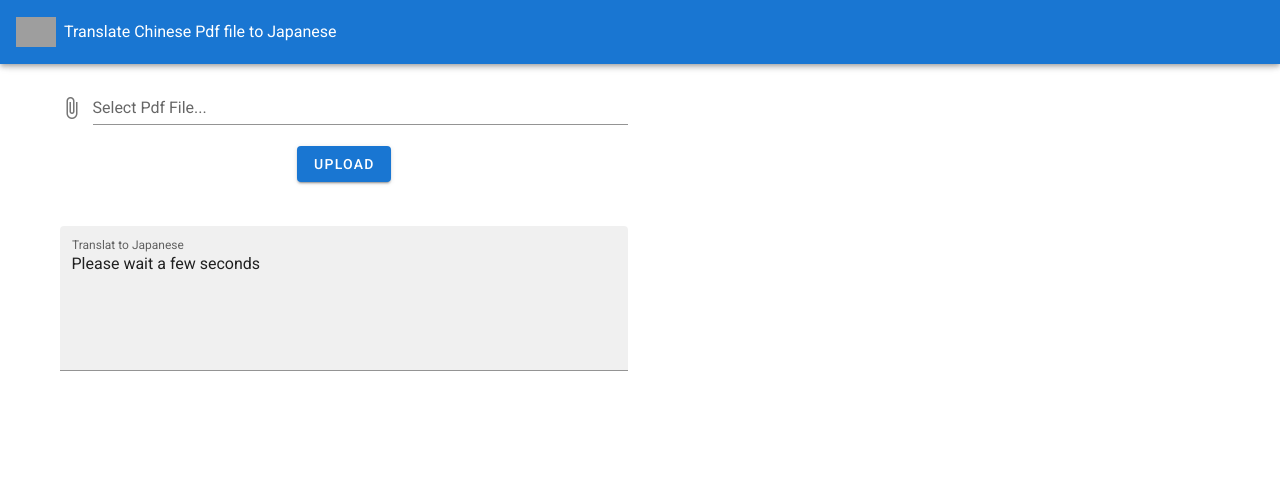
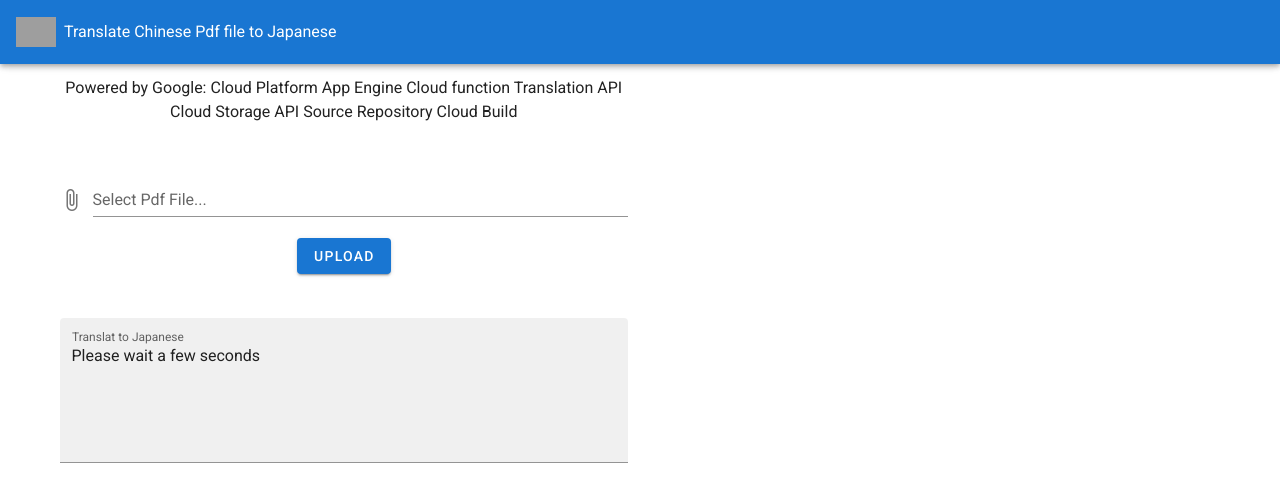
Before and after one commit to cmmo/pdf_translate, a Vue app: page / in a window 1280 px wide. Shown: the top 502 px of the page. Built offline with nearby package versions, Linux system fonts and the light colour scheme; grey boxes are pictures that could not be loaded; what vuefire would draw is missing.

Commit message:
tiny fix

```diff
--- a/src/components/HelloWorld.vue
+++ b/src/components/HelloWorld.vue
@@ -1,5 +1,11 @@
 <template>
   <v-container>
+    <v-row class="text-center">
+      <v-col class="mb-5" cols="6">
+        Powered by Google: Cloud Platform App Engine Cloud function Translation
+        API Cloud Storage API Source Repository Cloud Build
+      </v-col>
+    </v-row>
     <v-row class="text-center">
       <v-col class="mb-5" cols="6">
         <v-file-input
@@ -41,7 +47,7 @@
       const storageRef = storage.ref(`beforeTranslate.pdf`);
       console.log(storageRef);
       await storageRef.put(this.file).then(() => {
-        console.log("Uploaded file!");
+        console.log("File Uploaded!");
       });
 
       //check time
@@ -51,6 +57,10 @@
       let file_updatetime = timestamp - 1; // initial with past time
 
       while (file_updatetime < timestamp) {
+        if (file_updatetime < timestamp) {
+          await new Promise((resolve) => setTimeout(resolve, 1000)); // 1秒待つ
+          console.log("Wait 1 second");
+        } else {
           await storage
             .ref("afterTranslate.txt")
             .getMetadata()
@@ -61,10 +71,6 @@
             .catch((error) => {
               console.log(error);
             });
-
-        if (file_updatetime < timestamp) {
-          await new Promise(resolve => setTimeout(resolve, 1000)) // 1秒待つ
-          console.log("Wait 1 second")
         }
       }
 
@@ -81,7 +87,7 @@
           xhr.onload = () => {
             let translatedText = xhr.response;
             console.log(translatedText);
-            this.text = translatedText
+            this.text = translatedText;
           };
           xhr.open("GET", url);
           xhr.send();
```
Lines whose indentation alone changed are shown as unchanged.
